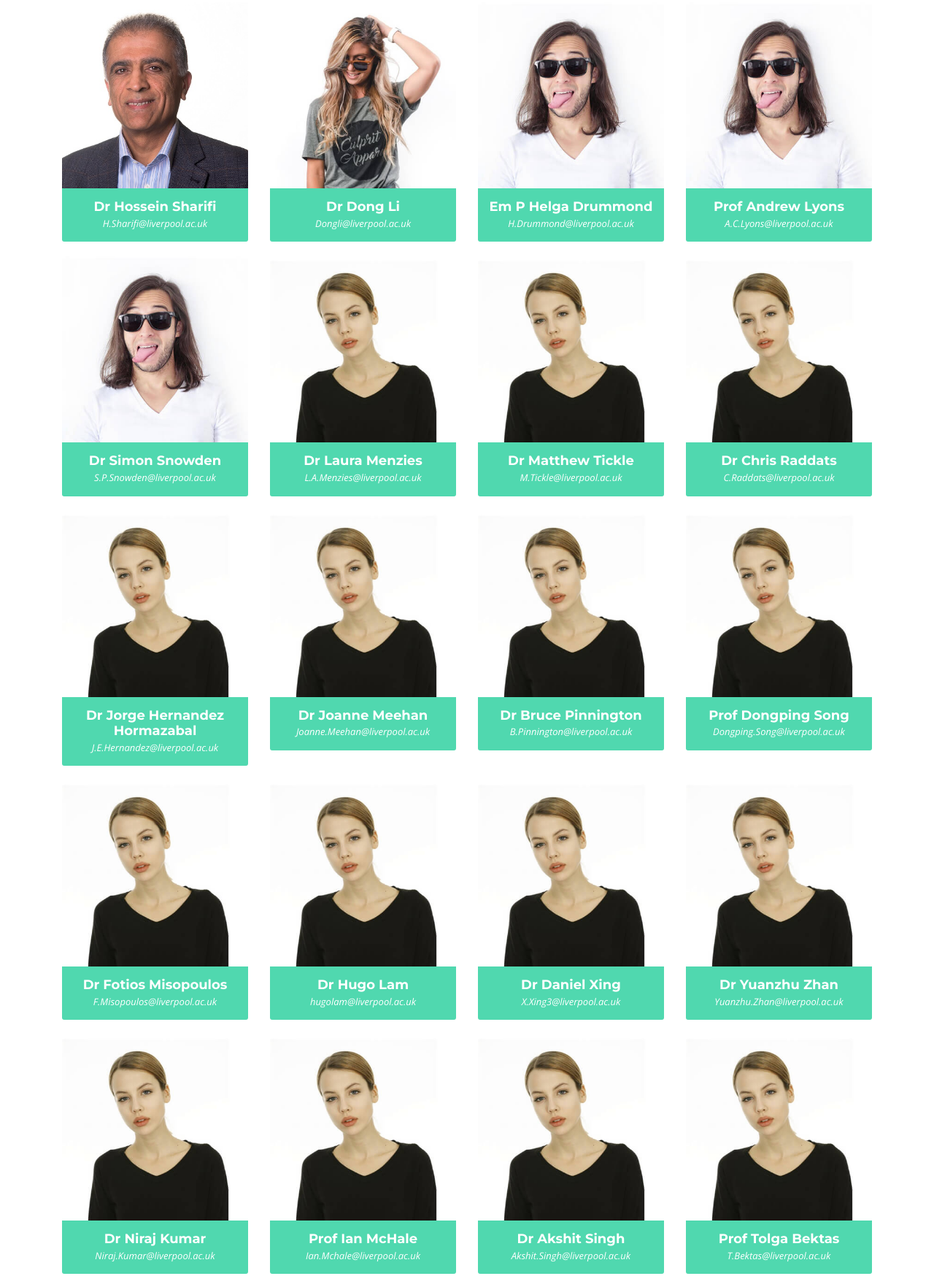
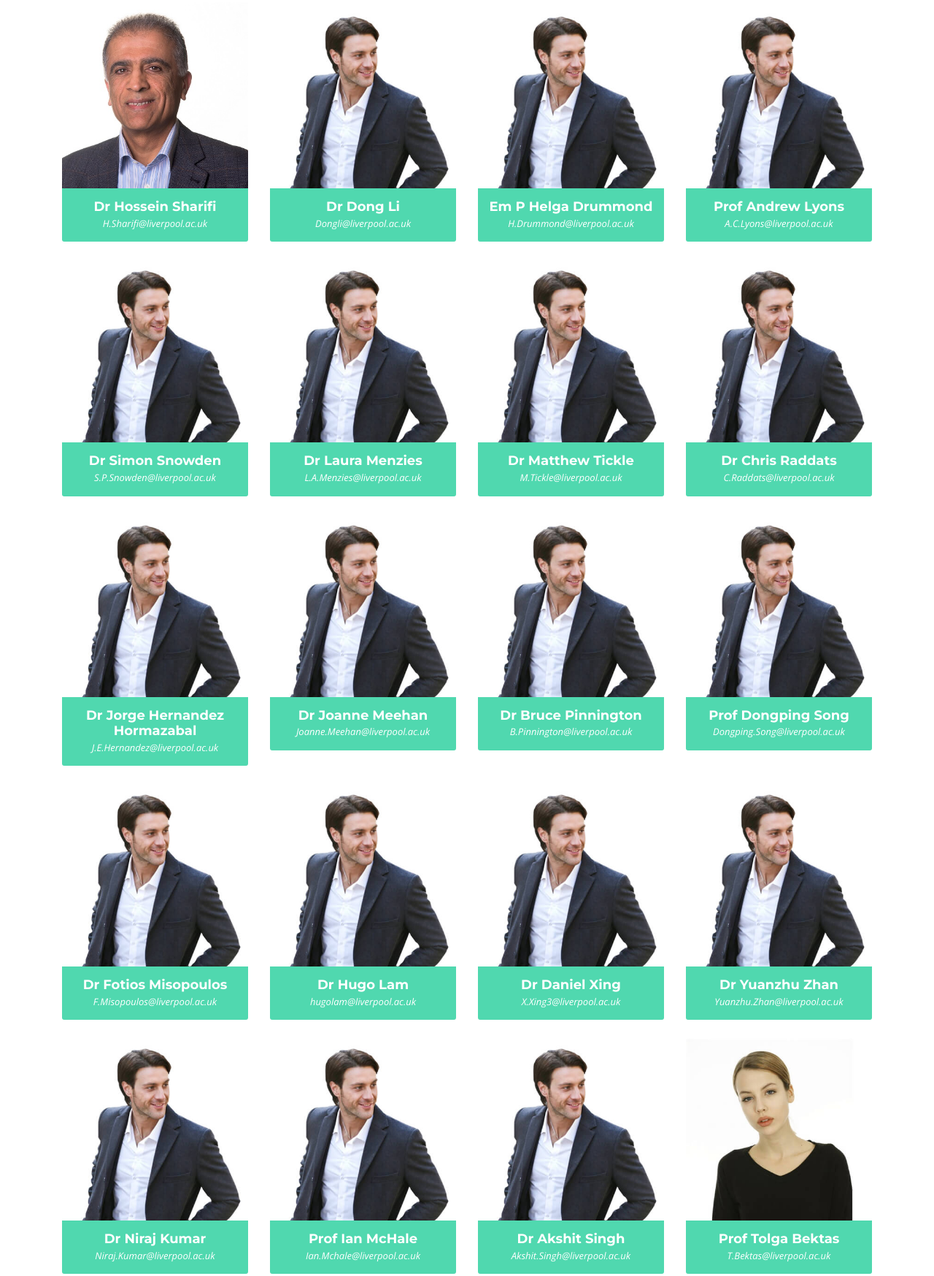
Before and after one commit to microoz/microoz.github.io, a plain HTML site: page team.html in a window 1280 px wide. Shown: the part 242-1990 px from the top of the page at 73% size. Drawn offline with nearby package versions, Linux system fonts and the light colour scheme; files whose address does not match are found by name.

Commit message:
Add files via upload

```diff
--- a/team.html
+++ b/team.html
@@ -28,12 +28,6 @@
   <!-- Main Stylesheet File -->
   <link href="css/style.css" rel="stylesheet">
 
-  <!-- =======================================================
-    Theme Name: Reveal
-    Theme URL: https://bootstrapmade.com/reveal-bootstrap-corporate-template/
-    Author: BootstrapMade.com
-    License: https://bootstrapmade.com/license/
-  ======================================================= -->
 </head>
 
 <body id="body">
@@ -99,7 +93,7 @@
 
           <div class="col-lg-3 col-md-6">
             <div class="member">
-              <div class="pic"><img src="img/team-2.jpg" alt=""></div>
+              <div class="pic"><img src="img/team-1.jpg" alt=""></div>
               <div class="details">
                 <h4>Dr Dong Li</h4>
                 <span>Dongli@liverpool.ac.uk</span>
@@ -109,7 +103,7 @@
 
           <div class="col-lg-3 col-md-6">
             <div class="member">
-              <div class="pic"><img src="img/team-3.jpg" alt=""></div>
+              <div class="pic"><img src="img/team-1.jpg" alt=""></div>
               <div class="details">
                 <h4>Em P Helga Drummond</h4>
                 <span>H.Drummond@liverpool.ac.uk</span>
@@ -119,7 +113,7 @@
 
 		 <div class="col-lg-3 col-md-6">
             <div class="member">
-              <div class="pic"><img src="img/team-3.jpg" alt=""></div>
+              <div class="pic"><img src="img/team-1.jpg" alt=""></div>
               <div class="details">
                 <h4>Prof Andrew Lyons</h4>
                 <span>A.C.Lyons@liverpool.ac.uk</span>
@@ -129,7 +123,7 @@
 
 		  <div class="col-lg-3 col-md-6">
             <div class="member">
-              <div class="pic"><img src="img/team-3.jpg" alt=""></div>
+              <div class="pic"><img src="img/team-1.jpg" alt=""></div>
               <div class="details">
                 <h4>Dr Simon Snowden</h4>
                 <span>S.P.Snowden@liverpool.ac.uk</span>
@@ -139,7 +133,7 @@
 
           <div class="col-lg-3 col-md-6">
             <div class="member">
-              <div class="pic"><img src="img/team-4.jpg" alt=""></div>
+              <div class="pic"><img src="img/team-1.jpg" alt=""></div>
               <div class="details">
                 <h4>Dr Laura Menzies</h4>
                 <span>L.A.Menzies@liverpool.ac.uk</span>
@@ -149,7 +143,7 @@
 
 		            <div class="col-lg-3 col-md-6">
             <div class="member">
-              <div class="pic"><img src="img/team-4.jpg" alt=""></div>
+              <div class="pic"><img src="img/team-1.jpg" alt=""></div>
               <div class="details">
                 <h4>Dr Matthew Tickle</h4>
                 <span>M.Tickle@liverpool.ac.uk</span>
@@ -159,7 +153,7 @@
 
 		            <div class="col-lg-3 col-md-6">
             <div class="member">
-              <div class="pic"><img src="img/team-4.jpg" alt=""></div>
+              <div class="pic"><img src="img/team-1.jpg" alt=""></div>
               <div class="details">
                 <h4>Dr Chris Raddats</h4>
                 <span>C.Raddats@liverpool.ac.uk</span>
@@ -169,7 +163,7 @@
 
 		            <div class="col-lg-3 col-md-6">
             <div class="member">
-              <div class="pic"><img src="img/team-4.jpg" alt=""></div>
+              <div class="pic"><img src="img/team-1.jpg" alt=""></div>
               <div class="details">
                 <h4>Dr Jorge Hernandez Hormazabal</h4>
                 <span>J.E.Hernandez@liverpool.ac.uk</span>
@@ -179,7 +173,7 @@
 
 		            <div class="col-lg-3 col-md-6">
             <div class="member">
-              <div class="pic"><img src="img/team-4.jpg" alt=""></div>
+              <div class="pic"><img src="img/team-1.jpg" alt=""></div>
               <div class="details">
                 <h4>Dr Joanne Meehan</h4>
                 <span>Joanne.Meehan@liverpool.ac.uk</span>
@@ -189,7 +183,7 @@
 
 		            <div class="col-lg-3 col-md-6">
             <div class="member">
-              <div class="pic"><img src="img/team-4.jpg" alt=""></div>
+              <div class="pic"><img src="img/team-1.jpg" alt=""></div>
               <div class="details">
                 <h4>Dr Bruce Pinnington</h4>
                 <span>B.Pinnington@liverpool.ac.uk</span>
@@ -199,7 +193,7 @@
 
 		            <div class="col-lg-3 col-md-6">
             <div class="member">
-              <div class="pic"><img src="img/team-4.jpg" alt=""></div>
+              <div class="pic"><img src="img/team-1.jpg" alt=""></div>
               <div class="details">
                 <h4>Prof Dongping Song</h4>
                 <span>Dongping.Song@liverpool.ac.uk</span>
@@ -209,7 +203,7 @@
 
 		  		            <div class="col-lg-3 col-md-6">
             <div class="member">
-              <div class="pic"><img src="img/team-4.jpg" alt=""></div>
+              <div class="pic"><img src="img/team-1.jpg" alt=""></div>
               <div class="details">
                 <h4>Dr Fotios Misopoulos</h4>
                 <span>F.Misopoulos@liverpool.ac.uk</span>
@@ -219,7 +213,7 @@
 
 		  		            <div class="col-lg-3 col-md-6">
             <div class="member">
-              <div class="pic"><img src="img/team-4.jpg" alt=""></div>
+              <div class="pic"><img src="img/team-1.jpg" alt=""></div>
               <div class="details">
                 <h4>Dr Hugo Lam</h4>
                 <span>hugolam@liverpool.ac.uk</span>
@@ -229,7 +223,7 @@
 
 		  		            <div class="col-lg-3 col-md-6">
             <div class="member">
-              <div class="pic"><img src="img/team-4.jpg" alt=""></div>
+              <div class="pic"><img src="img/team-1.jpg" alt=""></div>
               <div class="details">
                 <h4>Dr Daniel Xing</h4>
                 <span>X.Xing3@liverpool.ac.uk</span>
@@ -239,7 +233,7 @@
 
 		  		            <div class="col-lg-3 col-md-6">
             <div class="member">
-              <div class="pic"><img src="img/team-4.jpg" alt=""></div>
+              <div class="pic"><img src="img/team-1.jpg" alt=""></div>
               <div class="details">
                 <h4>Dr Yuanzhu Zhan</h4>
                 <span>Yuanzhu.Zhan@liverpool.ac.uk</span>
@@ -249,7 +243,7 @@
 
 		  		            <div class="col-lg-3 col-md-6">
             <div class="member">
-              <div class="pic"><img src="img/team-4.jpg" alt=""></div>
+              <div class="pic"><img src="img/team-1.jpg" alt=""></div>
               <div class="details">
                 <h4>Dr Niraj Kumar</h4>
                 <span>Niraj.Kumar@liverpool.ac.uk</span>
@@ -259,7 +253,7 @@
 
 		  		            <div class="col-lg-3 col-md-6">
             <div class="member">
-              <div class="pic"><img src="img/team-4.jpg" alt=""></div>
+              <div class="pic"><img src="img/team-1.jpg" alt=""></div>
               <div class="details">
                 <h4>Prof Ian McHale</h4>
                 <span>Ian.Mchale@liverpool.ac.uk</span>
@@ -269,7 +263,7 @@
 
 		  		            <div class="col-lg-3 col-md-6">
             <div class="member">
-              <div class="pic"><img src="img/team-4.jpg" alt=""></div>
+              <div class="pic"><img src="img/team-1.jpg" alt=""></div>
               <div class="details">
                 <h4>Dr Akshit Singh</h4>
                 <span>Akshit.Singh@liverpool.ac.uk</span>
@@ -468,12 +462,7 @@
         &copy; Copyright <strong>Agility Centre</strong>. All Rights Reserved
       </div>
       <div class="credits">
-        <!--
-          All the links in the footer should remain intact.
-          You can delete the links only if you purchased the pro version.
-          Licensing information: https://bootstrapmade.com/license/
-          Purchase the pro version with working PHP/AJAX contact form: https://bootstrapmade.com/buy/?theme=Reveal
-        -->
+
         Designed by <a href="https://omarkhaled.com/">Omar</a>
       </div>
     </div>
```
Also changed, not shown: index.html (+4 -14 lines), news.html (+4 -14 lines), portfolio.html (+2 -13 lines), research.html (+1 -12 lines).
